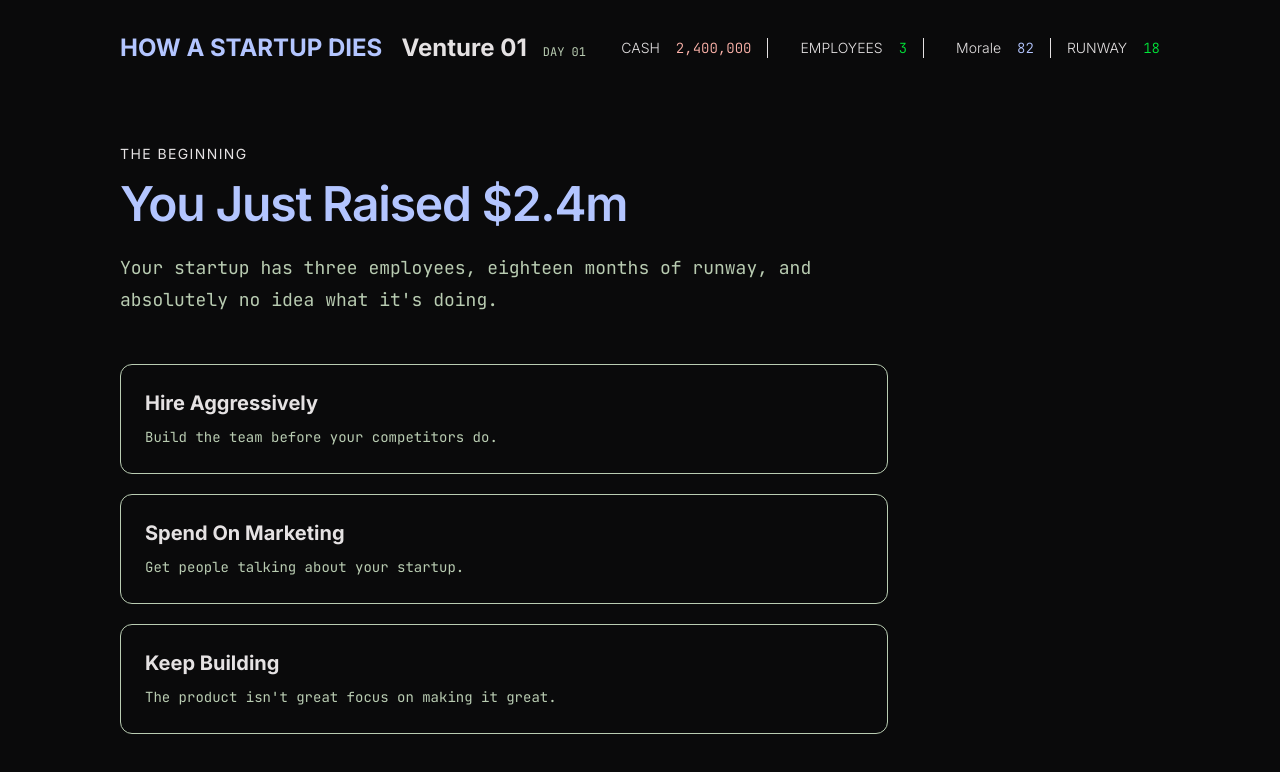
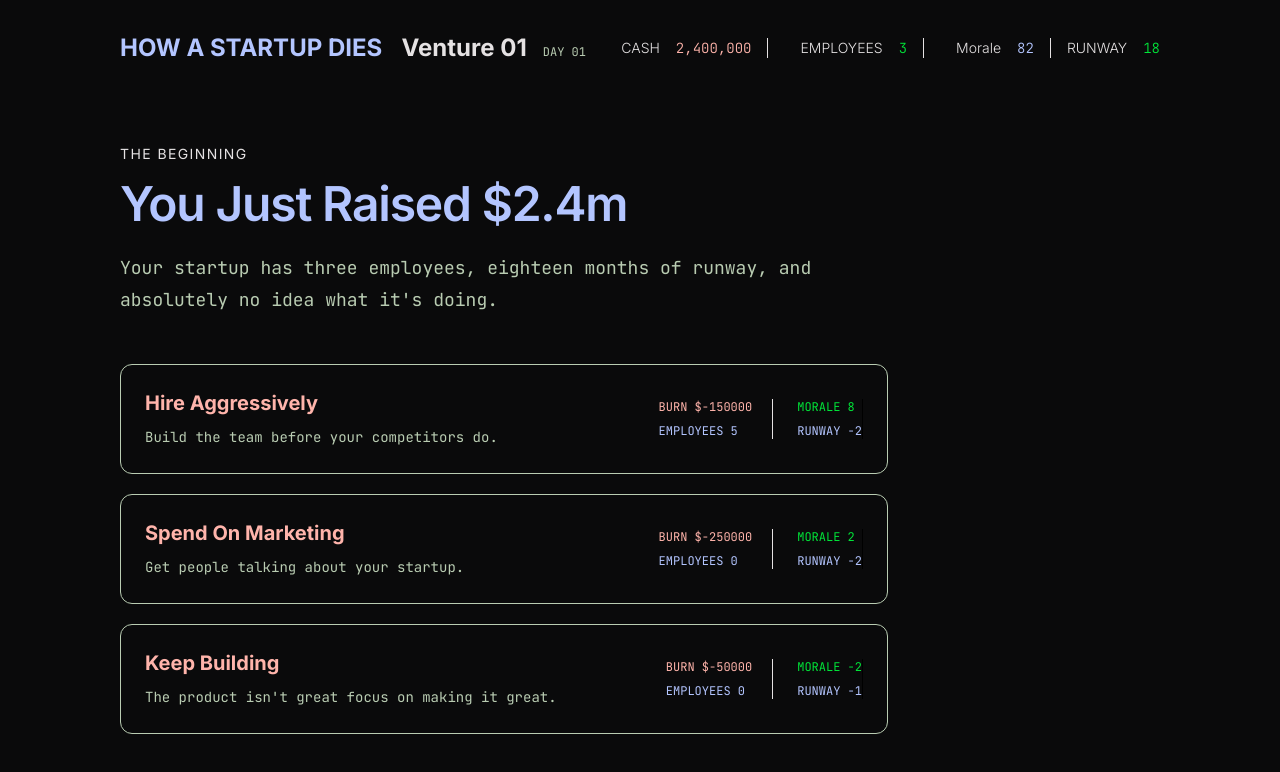
Before and after one commit to akshansh-kakkkar/How-a-startup-dies, a Next.js app: page / in a window 1280 px wide. Shown: the top 772 px of the page. Built offline with nearby package versions, Linux system fonts and the light colour scheme.

Commit message:
feat:added zustland for state management

```diff
--- a/app/components/Choices.tsx
+++ b/app/components/Choices.tsx
@@ -2,6 +2,7 @@
 import { Inter, JetBrains_Mono } from "next/font/google";
 import { scenarios } from "../game/scenario"
 import { useState } from "react";
+import { useGameStore } from '../store/GameStore';
 const inter = Inter({
     subsets: ['latin']
 })
@@ -11,29 +12,36 @@ const jetBrainsMono = JetBrains_Mono({
 export default function Choices() {
     const scenario = scenarios[0];
     const [selectedChoice, setSelectedChoice] = useState<string | null>(null);
-    const [gameState, setGameState] = useState({
-        cash: 2400000,
-        employee: 3,
-        morale: 82,
-        runway: 18,
-    })
+    const GameState = useGameStore((state) => state.gameState);
+    const applyEffects = useGameStore((state) => state.applyEffects);
     return (
         <div className="mt-12 mx-24 w-full flex gap-12 items-center text-center justify-center max-w-3xl">
             <div className=" w-full flex flex-col gap-5">
                 {scenario.choices.map((choice) => (
-                    <button key={choice.id} onClick={() => {
-                        setSelectedChoice(choice.id);
-                        setGameState((current) => ({
-                            cash: current.cash + (choice.effects.cash ?? 0),
-                            employee: current.employee + (choice.effects.employee ?? 0),
-                            morale: current.morale + (choice.effects.morale ?? 0),
-                            runway: current.runway + (choice.effects.runway ?? 0)
-                        }))
-                    }} className={`${inter.className} rounded-xl  border  cursor-pointer hover:border-[#B3C5FF] p-6 text-left transition-all ${selectedChoice === choice.id ? "border-[#B3C5FF] bg-[#B3C5FF]/5" : "border-[#B9CCB2] hover:border-[#92ca7e]"}`}>
-                        <h3 className={`text-xl font-bold text-[#E5E2E3] capitalize`}>
-                            {choice.title}
-                        </h3>
-                        <p className={`${jetBrainsMono.className} mt-2 text-sm leading-6 text-[#B9CCB2]`}>{choice.description}</p>
+                    <button
+                        disabled={selectedChoice !== null}
+                        key={choice.id}
+                        onClick={() => {
+                            if (selectedChoice) return;
+                            setSelectedChoice(choice.id);
+                            applyEffects(choice.effects)
+                        }} className={`${inter.className} rounded-xl  border  cursor-pointer disabled:cursor-not-allowed disabled:border-[#B9CCB2] hover:border-[#B3C5FF] p-6 text-left transition-all flex justify-between items-center text-center ${selectedChoice === choice.id ? "border-[#B3C5FF] bg-[#B3C5FF]/5" : "border-[#B9CCB2] hover:border-[#92ca7e]"}`}>
+                        <div>
+                            <h3 className={`text-xl font-bold text-[#FFB4AB] capitalize`}>
+                                {choice.title}
+                            </h3>
+                            <p className={`${jetBrainsMono.className} mt-2 text-sm leading-6 text-[#B9CCB2]`}>{choice.description}</p>
+                        </div>
+                        <div className={`text-xs flex gap-6 uppercase ${jetBrainsMono.className}`}>
+                            <div className="border-r border-[#E5E2E3] pr-5 flex flex-col gap-2 ">
+                                <p className="text-[#FFB4AB]">Burn ${choice.effects.cash}</p>
+                                <p className="text-[#B3C5FF]">Employees {choice.effects.employee}</p>
+                            </div>
+                            <div className="border-r flex flex-col gap-2 ">
+                               <p className="text-[#00E639]">Morale {choice.effects.morale}</p>
+                                <p className="text-[#B3C5FF]">Runway {choice.effects.runway}</p>
+                            </div>
+                        </div>
                     </button>
                 ))}
             </div>
--- a/app/components/Navbar.tsx
+++ b/app/components/Navbar.tsx
@@ -1,6 +1,6 @@
 "use client"
 import { Inter, JetBrains_Mono } from "next/font/google"
-import { useState } from "react"
+import { useGameStore } from "../store/GameStore"
 
 const inter = Inter({
     subsets: ['latin']
@@ -9,12 +9,7 @@ const jetBrainsMono = JetBrains_Mono({
     subsets: ['latin']
 })
 export default function Navbar() {
-    const [gameState, setGameState] = useState({
-        cash: 2400000,
-        employee: 3,
-        morale: 82,
-        runway: 18,
-    })
+    const gameState = useGameStore((state)=>state.gameState)
     return (
         <div className="flex items-center justify-between px-24">
             <div className={`${inter.className} text-2xl font-bold text-[#B3C5FF] uppercase`}>
@@ -31,7 +26,7 @@ export default function Navbar() {
                 </div>
                 <div className={`flex w-full items-center text-sm gap-4 font-light border-r border-[#E5E2E3] px-4`}>
                     <p className={`${inter.className} text-[#E5E2E3]`}>EMPLOYEES</p>
-                    <p className={`${jetBrainsMono.className} text-[#00E639]`}>{gameState.employee}</p>
+                    <p className={`${jetBrainsMono.className} text-[#00E639]`}>{gameState.employees}</p>
                 </div>
                 <div className={`flex w-full items-center text-sm gap-4 font-light border-r border-[#E5E2E3] px-4`}>
                     <p className={`${inter.className} text-[#E5E2E3]`}>Morale</p>
--- /dev/null
+++ b/app/store/GameStore.ts
@@ -0,0 +1,32 @@
+import { getDynamicDataPostponedState } from "next/dist/server/app-render/postponed-state"
+import { create } from "zustand"
+
+type GameState = {
+    cash : number,
+    employees : number,
+    morale : number,
+    runway : number,
+}
+
+type GameStore = {
+    gameState : GameState
+    applyEffects : (effects : Partial<GameState>) => void
+}
+
+export const useGameStore = create<GameStore>((set)=>({
+    gameState : {
+        cash : 2_400_000,
+        employees : 3,
+        morale : 82,
+        runway : 18,
+    },
+    applyEffects : (effects)=>
+    set((state)=>({
+        gameState : {
+            cash : state.gameState.cash + (effects.cash ?? 0),
+            employees : state.gameState.employees + (effects.employees ?? 0),
+            morale : state.gameState.morale + (effects.morale ?? 0),
+            runway : state.gameState.runway + (effects.runway ?? 0),
+        }
+    }))
+}))
```
